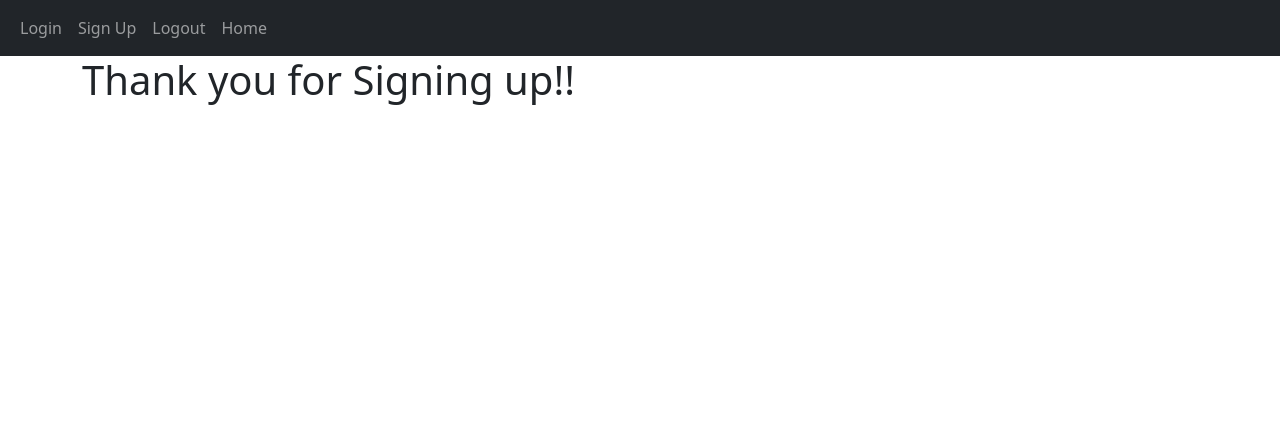
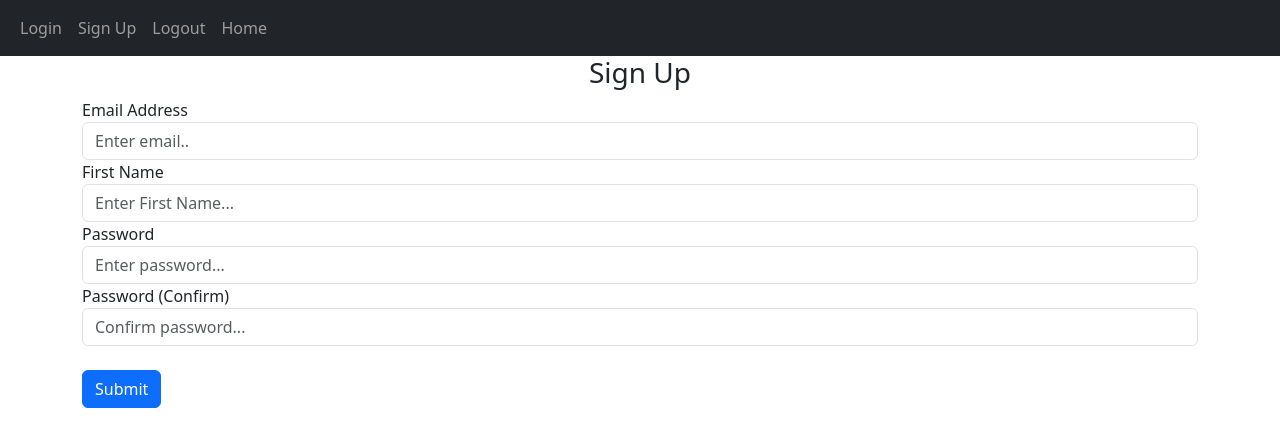
Before and after one commit to Mwambingu/PracArena, a Flask app: page /auth/sign-up in a window 1280 px wide. Shown: the top 447 px of the page. Run offline with Flask 2, Linux system fonts and the light colour scheme.

Commit message:
Creating the Sign Up Form

```diff
--- a/APIs/Python/Tech_With_Tim/website/auth.py
+++ b/APIs/Python/Tech_With_Tim/website/auth.py
@@ -12,7 +12,7 @@ def login():
 
 @auth.route("logout")
 def logout():
-  return render_template("logout.html")
+  return render_template("home.html")
 
 @auth.route("sign-up")
 def sign_up():
--- a/APIs/Python/Tech_With_Tim/website/templates/base.html
+++ b/APIs/Python/Tech_With_Tim/website/templates/base.html
@@ -24,6 +24,7 @@
           <a class="nav-item nav-link" href="/" id="home">Home</a>
         </div>
       </div>
+    </div>
   </nav>
   <div class="container">
     {% block content %}
--- a/APIs/Python/Tech_With_Tim/website/templates/sign-up.html
+++ b/APIs/Python/Tech_With_Tim/website/templates/sign-up.html
@@ -1,5 +1,19 @@
 {% extends "base.html" %}
 {% block title %}Sign Up{% endblock %}
 {% block content %}
-<h1>Thank you for Signing up!!</h1>
+<form action="" method="POST">
+  <h3 align="center">Sign Up</h3>
+  <div class="form-group">
+    <label for="email">Email Address</label>
+    <input type="email" class="form-control" id="email" name="email" placeholder="Enter email..">
+    <label for="firstName">First Name</label>
+    <input type="text" class="form-control" id="firstName" name="firstName" placeholder="Enter First Name...">
+    <label for="password1">Password</label>
+    <input type="password" class="form-control" id="password1" name="password1" placeholder="Enter password...">
+    <label for="password1">Password (Confirm)</label>
+    <input type="password" class="form-control" id="password2" name="password2" placeholder="Confirm password...">
+  </div>
+  <br />
+  <button type="submit" class="btn btn-primary">Submit</button>
+</form>
 {% endblock %}
--- a/APIs/Python/Tech_With_Tim/website/views.py
+++ b/APIs/Python/Tech_With_Tim/website/views.py
@@ -5,7 +5,3 @@ views = Blueprint('views', __name__)
 @views.route('/')
 def home():
   return render_template("home.html")
-
-@views.route('hello')
-def hello():
-  return "<h1>Hello World</h1>"
```
